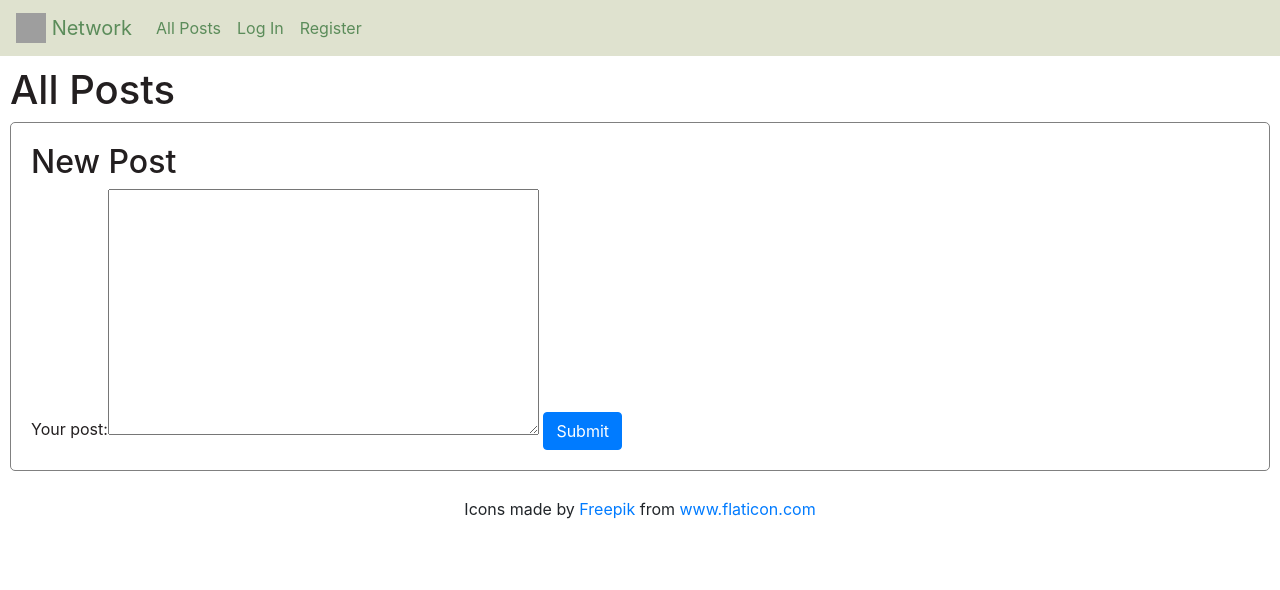
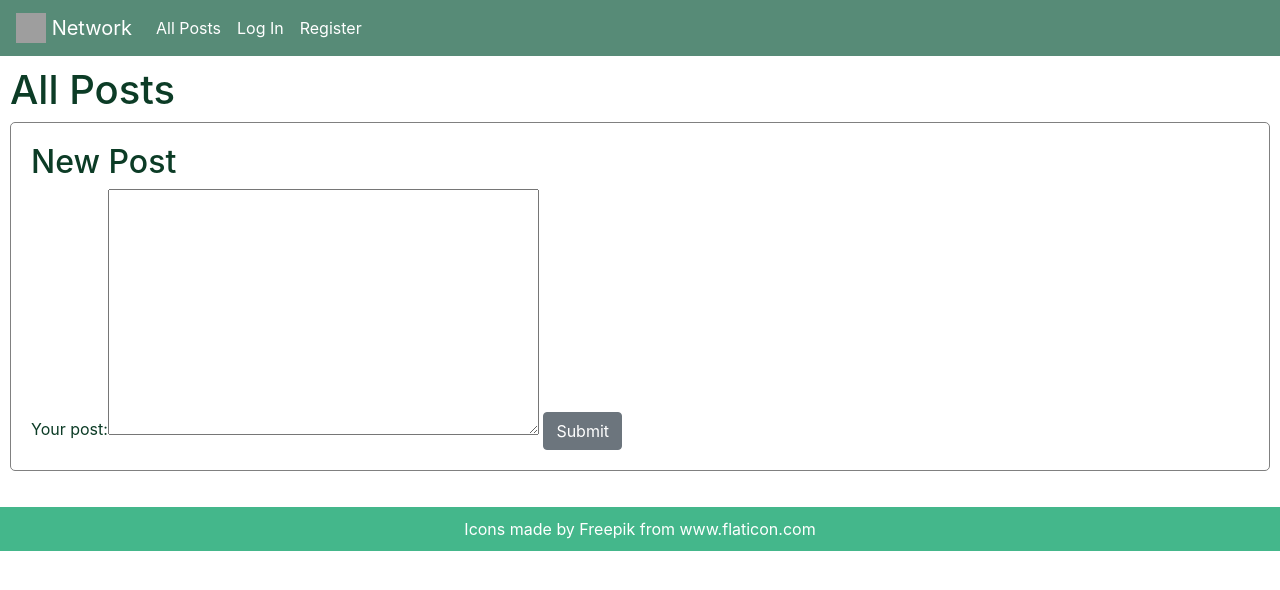
Before and after one commit to maxdemaio/Network, a Django app: page / in a window 1280 px wide. Shown: the top 590 px of the page. Run offline with Django 3.2, Linux system fonts and the light colour scheme; data that the repository does not hold is empty; some libraries are stand-ins or nearby versions; grey boxes are pictures that could not be loaded.

Commit message:
Updated overarching styling

```diff
--- a/network/static/network/styles.css
+++ b/network/static/network/styles.css
@@ -1,29 +1,50 @@
 /* Overaching styles */
-/* Color palette: https://coolors.co/2081c3-231f20-5b8c5a-bb4430-dfe2cf */
+/* Color palette: based on Django */
 .body {
-    margin: 10px;
-    color: #231F20;
+    padding: 10px;
+    color: #0c3c26;
 }
 
-#my-reference {
+footer {
+    background-color: #44b78b;
+    color: white;
     text-align: center;
-    margin: 10px;
+    padding: 10px;
 }
 
 .navbar-custom {
-    background-color: #DFE2CF;
+    background-color: #578b77;
 }
 
 nav a {
-    color: #5B8C5A;
+    color: white;
 }
 
 nav a:hover {
-    color: #3d5d3c;
+    color: #c9f0dd;
 }
 
+a {
+    color: #20aa76;
+}
 
-/* All Posts */
+a:hover {
+    color: #25c488;
+}
+
+.my-link {
+    color: #20aa76 !important;
+}
+
+.my-link:hover {
+    color: #25c488 !important;
+}
+
+/* Posts */
+.post {
+    margin-top: 10px;
+}
+
 #new-post-section {
     border-radius: 5px;
     padding: 20px;
@@ -31,7 +52,6 @@ nav a:hover {
     margin-bottom: 10px;
 }
 
-/* Probably can reuse for following section */
 .posts-section .post {
     border-radius: 5px;
     border: 1px solid grey;
@@ -41,14 +61,17 @@ nav a:hover {
 .poster-name {
     font-size: 1.5rem;
 }
-.post {
+
+.my-pagenav {
     margin-top: 10px;
 }
 
-.my-link {
-    color: lightblue !important;
+.my-pagenav li a {
+    background-color: white;
+    color: #0c3c26;
 }
 
-#my-pagenav {
-    margin-top: 10px;
+.my-pagenav li a:hover {
+    background-color:#0c3c26;
+    color: white;
 }
--- a/network/templates/network/following.html
+++ b/network/templates/network/following.html
@@ -33,7 +33,7 @@
     {% endfor %}
 </div>
 
-<nav id="my-pagenav" aria-label="Page navigation example">
+<nav class="my-pagenav" aria-label="Page navigation example">
     <ul class="pagination">
         {% if page_obj.has_previous %}
         <li class="page-item"><a class="page-link"
--- a/network/templates/network/index.html
+++ b/network/templates/network/index.html
@@ -108,7 +108,7 @@
     <form action="/" method="post">
         {% csrf_token %}
         {{ newPostForm }}
-        <input class="btn btn-primary" type="submit" value="Submit">
+        <input class="btn btn-secondary" type="submit" value="Submit">
     </form>
 
 </div>
@@ -138,7 +138,7 @@
     {% endfor %}
 </div>
 
-<nav id="my-pagenav" aria-label="Page navigation example">
+<nav class="my-pagenav" aria-label="Page navigation example">
     <ul class="pagination">
         {% if page_obj.has_previous %}
             <li class="page-item"><a class="page-link" href="{% url 'index' %}?page={{page_obj.previous_page_number}}">Previous</a></li>
--- a/network/templates/network/layout.html
+++ b/network/templates/network/layout.html
@@ -51,7 +51,7 @@
         </div>
 
         <footer id="my-reference">
-            Icons made by <a href="http://www.freepik.com/" title="Freepik">Freepik</a> from <a href="https://www.flaticon.com/"
+            Icons made by <a style="color: white;" href="http://www.freepik.com/" title="Freepik">Freepik</a> from <a style="color: white;" href="https://www.flaticon.com/"
                 title="Flaticon"> www.flaticon.com</a>
         </footer>
 
--- a/network/templates/network/profile.html
+++ b/network/templates/network/profile.html
@@ -177,7 +177,7 @@
     {% endfor %}
 </div>
 
-<nav id="my-pagenav" aria-label="Page navigation example">
+<nav class="my-pagenav" aria-label="Page navigation example">
     <ul class="pagination">
         {% if page_obj.has_previous %}
         <li class="page-item"><a class="page-link"
```
